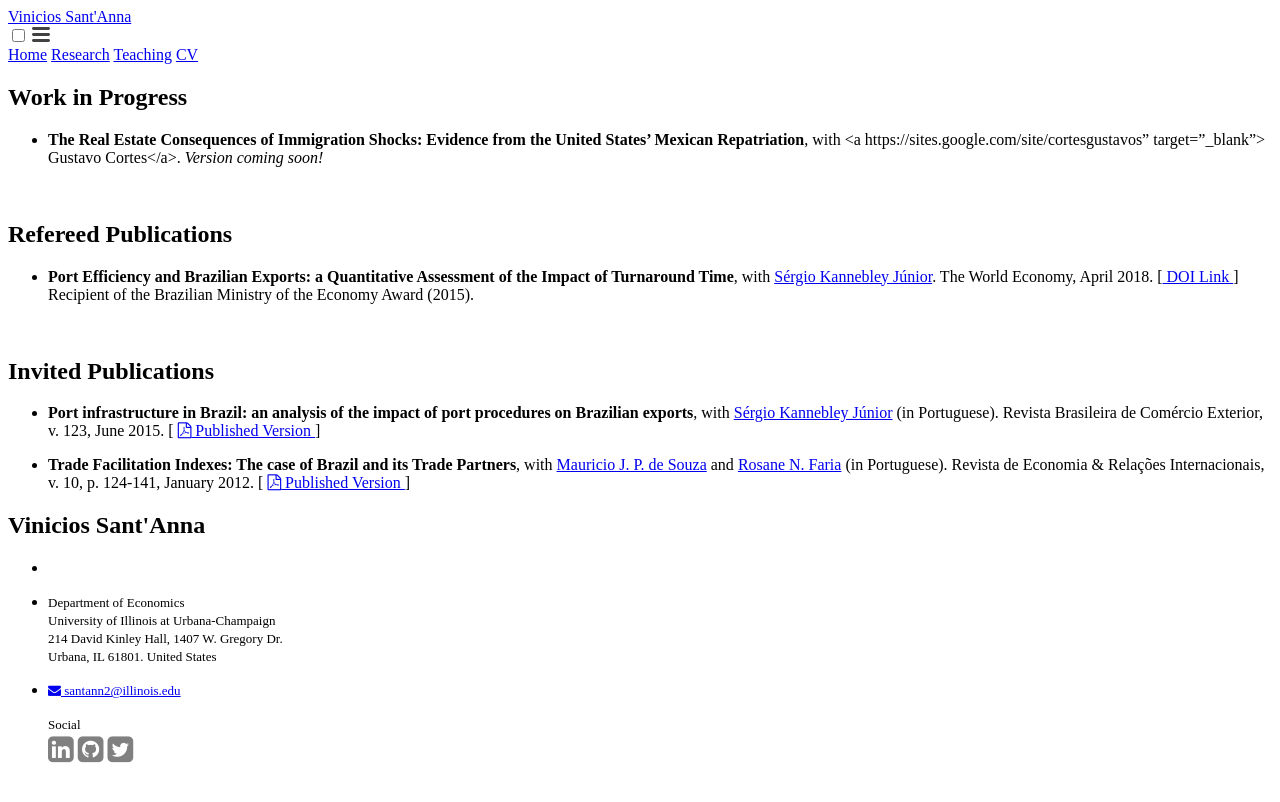
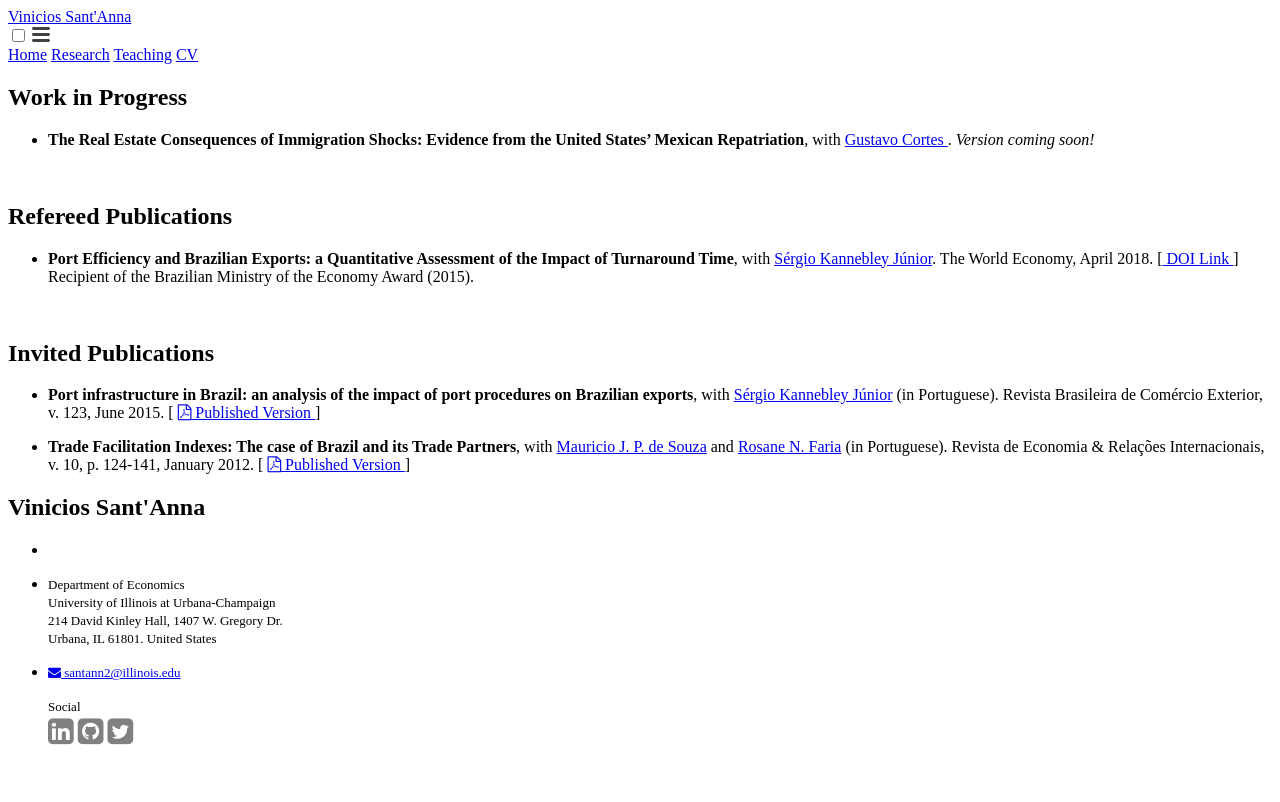
Before and after one commit to vpsantanna/vpsantanna.github.io, a Jekyll site: the page built from 2-research.md, in a window 1280 px wide. Shown: the top 802 px of the page. Built offline with Jekyll 4.4.1, drawn with Linux system fonts in a browser that asks for light colours; a script that is not in the unit is left out; part of the change alters nothing that is shown.

Commit message:
Update 2-research.md

```diff
--- a/2-research.md
+++ b/2-research.md
@@ -6,7 +6,7 @@ permalink: /research/
 
 # Work in Progress
 
-- <b>The Real Estate Consequences of Immigration Shocks: Evidence from the United States' Mexican Repatriation</b>, with <a https://sites.google.com/site/cortesgustavos" target="_blank"> Gustavo Cortes</a>. <em>Version coming soon! </em>
+- <b>The Real Estate Consequences of Immigration Shocks: Evidence from the United States' Mexican Repatriation</b>, with <a href="https://sites.google.com/site/cortesgustavos" target="_blank"> Gustavo Cortes </a>. <em>Version coming soon! </em>
 
 <br>
 
```
